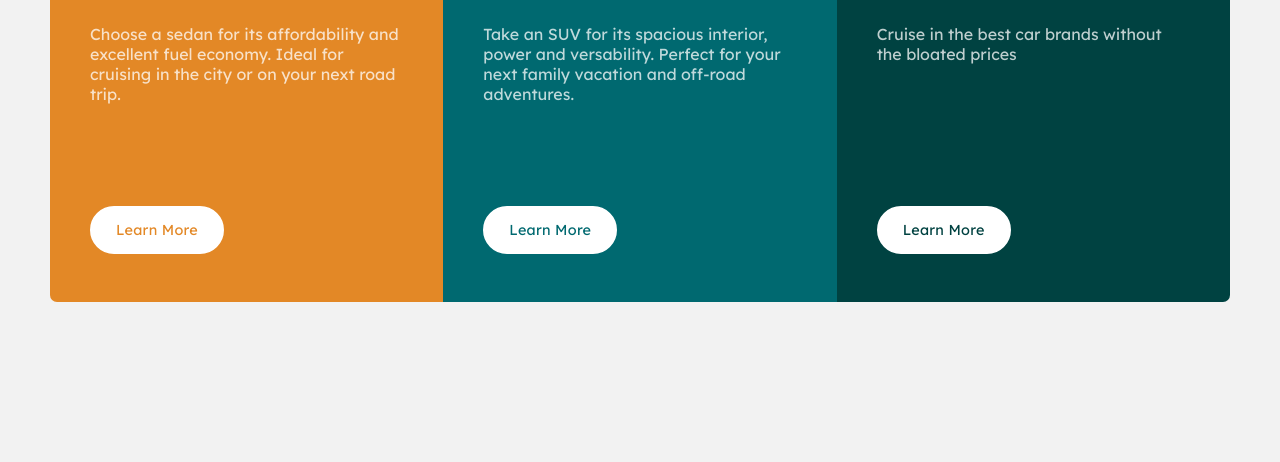
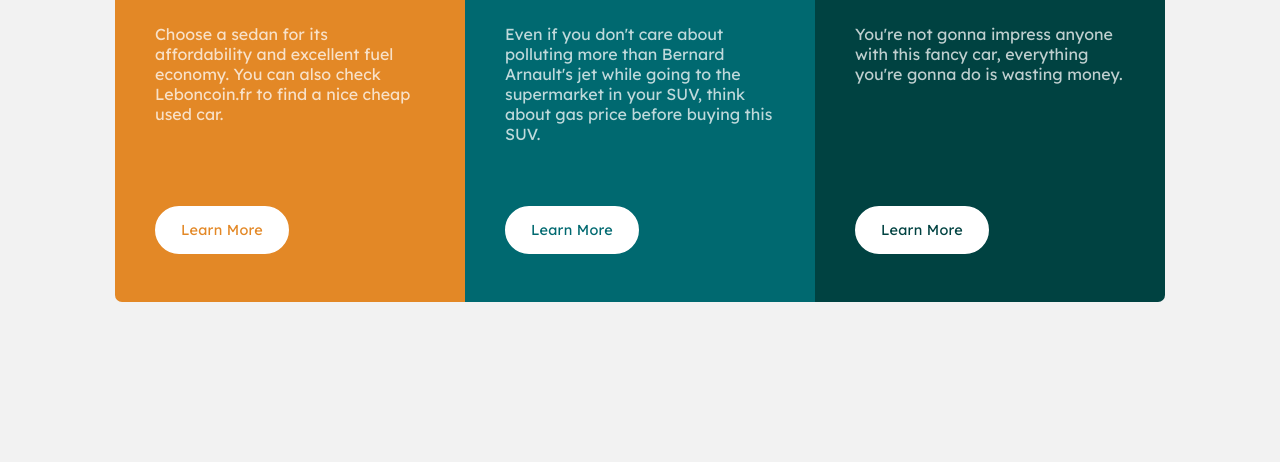
Before and after one commit to ffeaugas/Dont_Buy_A_Car_Cards, a plain HTML site: page index.html in a window 1280 px wide. Shown: the part 388-850 px from the top of the page. Drawn offline with Linux system fonts and the light colour scheme.

Commit message:
Just uptating paragraphs so you won't buy a car

```diff
--- a/index.html
+++ b/index.html
@@ -12,19 +12,19 @@
             <div class="car1">
                 <img src="images/icon-sedans.svg" alt="sedan icon">
                 <h1>SEDANS</h1>
-                <p>Choose a sedan for its affordability and excellent fuel economy. Ideal for cruising in the city or on your next road trip.</p>
+                <p>Choose a sedan for its affordability and excellent fuel economy. You can also check Leboncoin.fr to find a nice cheap used car.</p>
                 <input class="input1" type="button" value="Learn More">
             </div>
             <div class="car2">
                 <img src="images/icon-suvs.svg" alt="SUV icon">
                 <h1>SUVS</h1>
-                <p>Take an SUV for its spacious interior, power and versability. Perfect for your next family vacation and off-road adventures.</p>
+                <p>Even if you don't care about polluting more than Bernard Arnault's jet while going to the supermarket in your SUV, think about gas price before buying this SUV.</p>
                 <input class="input2" type="button" value="Learn More">
             </div>
             <div class="car3">
                 <img src="images/icon-luxury.svg" alt="luxury car icon">
                 <h1>LUXURY</h1>
-                <p>Cruise in the best car brands without the bloated prices</p>
+                <p>You're not gonna impress anyone with this fancy car, everything you're gonna do is wasting money.</p>
                 <input class="input3" type="button" value="Learn More">
             </div>
         </div>
--- a/style.css
+++ b/style.css
@@ -19,7 +19,6 @@ body {
     flex-direction: row;
     align-items: stretch;
     overflow: hidden;
-    /* position: relative; */
 }
 
 @media screen and (max-width: 1150px) {
@@ -35,13 +34,12 @@ body {
     }
     .car1, .car2, .car3 {
         flex: 1;
-        /* min-height: 300px; */
     }
 }
 
 .car1, .car2, .car3 {
     flex: 1;
-    /* max-width: 350px; */
+    max-width: 350px;
     position: relative;
 }
 
```
